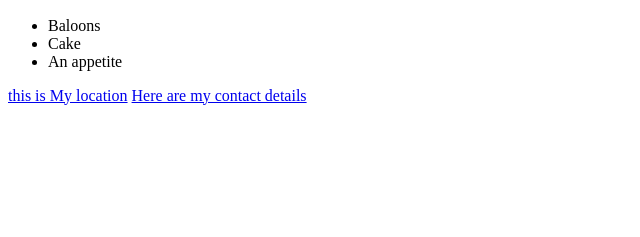
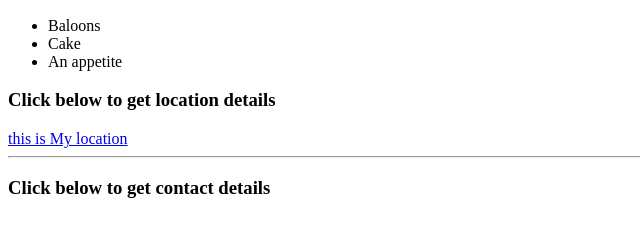
Before and after one commit to Ankit9767/html-portfolio, a plain HTML site: page index.html in a window 1280 px wide. Shown: the part 481-718 px from the top of the page, without its empty margins (0-640 px from the left). Drawn offline with Linux system fonts and the light colour scheme.

Commit message:
Update index.html

```diff
--- a/index.html
+++ b/index.html
@@ -16,11 +16,10 @@
     </ul>
 
 
+   <h3>Click below to get location details</h3>
     <a href="https://maps.app.goo.gl/GJnnWYddfdxZ2XJYA">this is My location</a>
-
-    <a href="./Contact Details.html">Here are my contact details</a>
-
-
+    <hr>
+    <h3>Click below to get contact details</h3>
 
 
     <meta charset="UTF-8">
```
